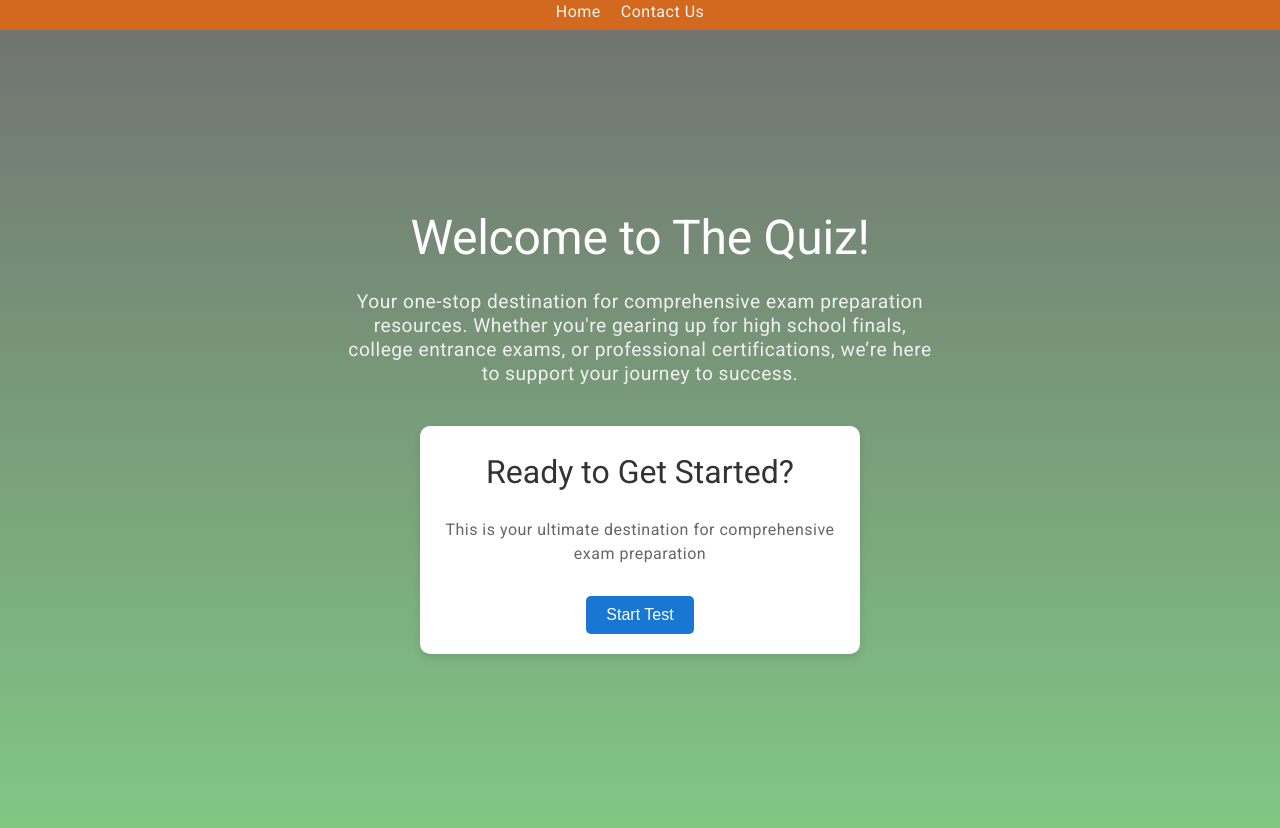
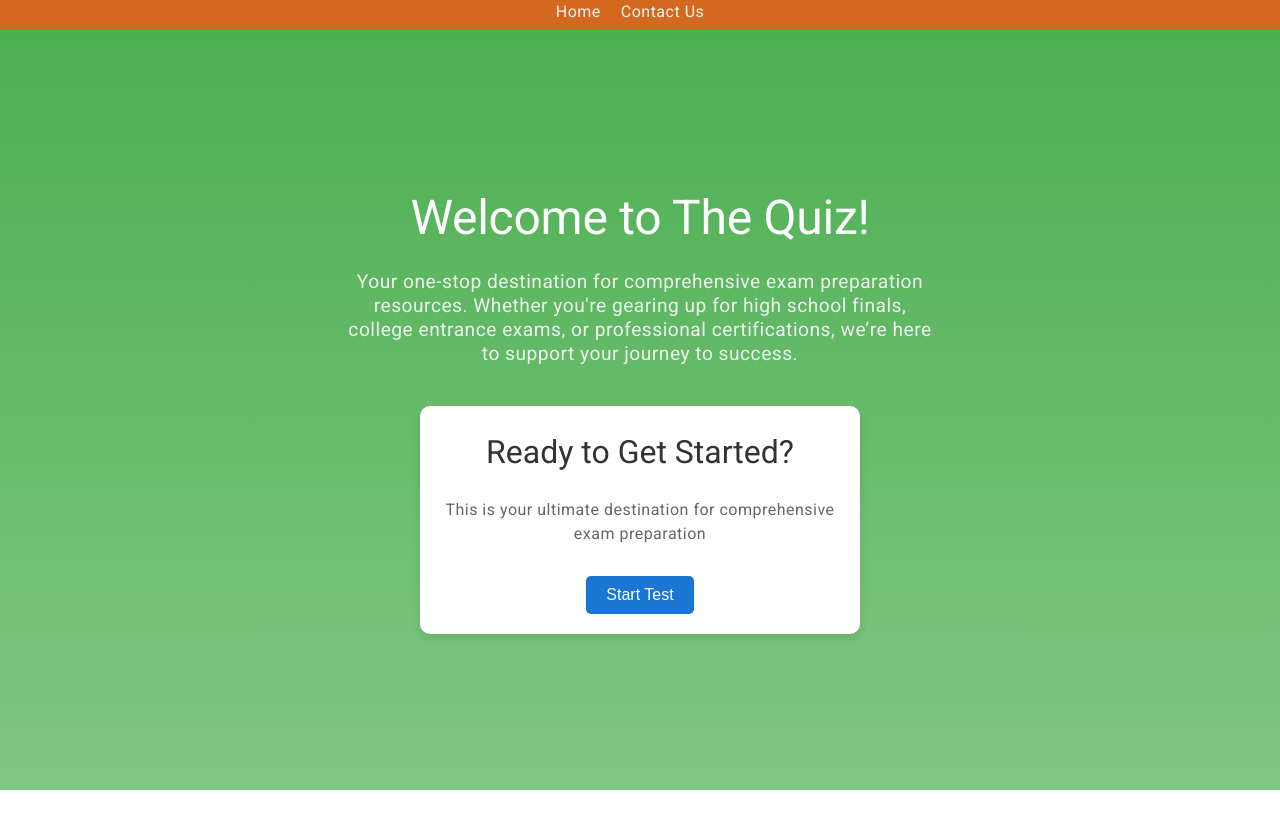
Before and after one commit to nikhilrajganta/Quiz-App, an Angular app: page /home in a window 1280 px wide. After the commit the page ends 800 px from the top, so only its background shows below. Built offline with nearby package versions, Linux system fonts and the light colour scheme.

Commit message:
scroll-bar removed from homepage

```diff
--- a/src/app/answers-screen/answers-screen.component.html
+++ b/src/app/answers-screen/answers-screen.component.html
@@ -0,0 +1,3 @@
+<div class="remark">
+    <h1>Wow You got </h1>
+</div>
--- a/src/app/home/home.component.scss
+++ b/src/app/home/home.component.scss
@@ -1,38 +1,12 @@
-// .homepage {
-//     max-width: 900px;
-//     margin: 40px auto;
-//     padding: 30px;
-//     border: 1px solid #ddd;
-//     border-radius: 12px;
-//     background: linear-gradient(135deg, #f8f8f8, #fff);
-//     box-shadow: 0 10px 20px rgba(0, 0, 0, 0.1);
-//     text-align: center;
-//     font-family: 'Arial', sans-serif;
-//   }
-
-//   .call-to-action button {
-//     font-size: 18px;
-//     padding: 10px 20px;
-//     background: rgb(27, 190, 114);
-//     background: radial-gradient(circle, rgb(9, 179, 94) 34%, rgb(25, 190, 100) 61%);
-//     color: #fff;
-//     border: none;
-//     border-radius: 5px;
-//     cursor: pointer;
-//     transition: background-color 0.3s ease;
-//   }
-
-//   .call-to-action button:hover {
-//     background: rgb(226,151,101);
-//     background: radial-gradient(circle, rgba(226,151,101,1) 34%, rgba(191,99,38,1) 61%);
-//   }
-
-
 /* Global styles for the quiz app */
-body {
+body,
+html {
   font-family: 'Roboto', sans-serif;
   margin: 0;
   padding: 0;
+  height: 100%;
+  overflow: hidden;
+  /* Prevent scrolling */
   background-color: #f5f5f5;
   color: #333;
 }
@@ -43,10 +17,13 @@ body {
   flex-direction: column;
   align-items: center;
   justify-content: center;
-  height: 100vh;
-  padding: 0px;
+  height: 95vh;
+  /* Use full viewport height */
+  padding: 20px;
   text-align: center;
-  background: linear-gradient(to bottom, #717471, #81c784);
+  background: linear-gradient(to bottom, #4caf50, #81c784);
+  box-sizing: border-box;
+  /* Include padding in height calculation */
 }
 
 /* Header styles */
```
